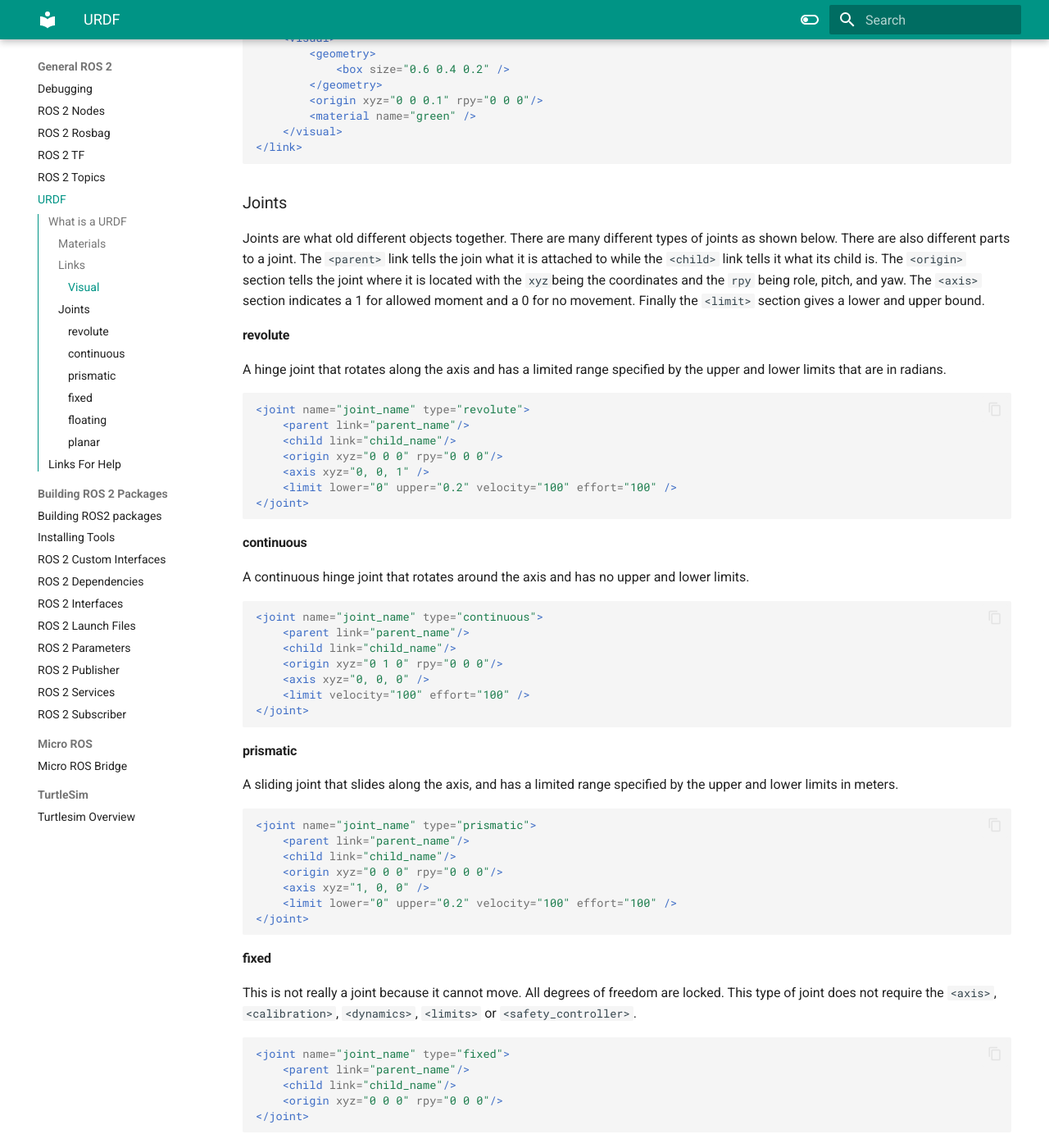
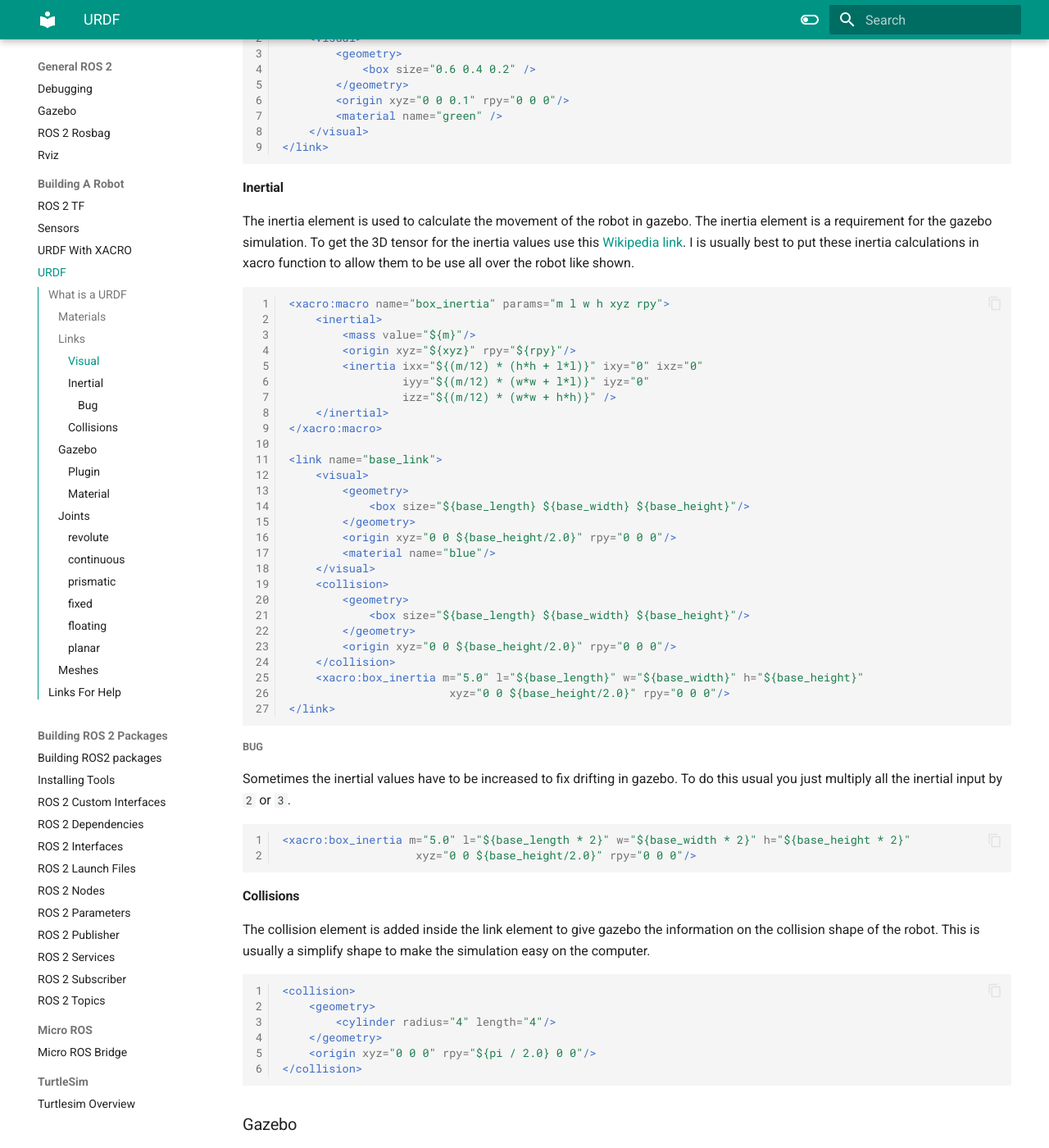
Before and after one commit to thelocker98/ros2-docs, an MkDocs documentation site: the page built from docs/General ROS 2/Building A Robot/URDF.md, in a window 1280 px wide and 1400 px high, scrolled down 2835 px. Shown: the whole window at 82% size. Built offline with MkDocs 1.6.1 and Material for MkDocs 9.7.7, drawn with Linux system fonts in a browser that asks for light colours; some of the changed text lies outside the part shown.

Commit message:
added simulation information

````diff
--- a/docs/General ROS 2/URDF.md
+++ b/docs/General ROS 2/Building A Robot/URDF.md
@@ -87,7 +87,7 @@
 ```
 ### Materials
 Materials allow color and other information to be added to a `<visual>`
-```xml
+```xml linenums="1"
 <material name="green">
 	<color rgba='0 1 0 0'>
 </material>
@@ -111,7 +111,7 @@
 	- **Color**: `<color rgba="r g b a" />` uses RGBA values (alpha for transparency).
 	- **Texture**: `<texture filename="path/to/texture" />` for applying an image.
 
-```xml
+```xml linenums="1"
 <link name="base_link">
 	<visual>
 		<geometry>
@@ -123,6 +123,97 @@
 </link>
 ```
 
+#### Inertial
+The inertia element is used to calculate the movement of the robot in gazebo. The inertia element is a requirement for the gazebo simulation. To get the 3D tensor for the inertia values use this [Wikipedia link](https://en.wikipedia.org/wiki/List_of_moments_of_inertia#List_of_3D_inertia_tensors). I is usually best to put these inertia calculations in xacro function to allow them to be use all over the robot like shown.
+
+```xml linenums="1"
+<xacro:macro name="box_inertia" params="m l w h xyz rpy">
+	<inertial>
+		<mass value="${m}"/>
+		<origin xyz="${xyz}" rpy="${rpy}"/>
+		<inertia ixx="${(m/12) * (h*h + l*l)}" ixy="0" ixz="0"
+				 iyy="${(m/12) * (w*w + l*l)}" iyz="0"
+				 izz="${(m/12) * (w*w + h*h)}" />
+	</inertial>
+</xacro:macro>
+
+<link name="base_link">
+	<visual>
+		<geometry>
+			<box size="${base_length} ${base_width} ${base_height}"/>
+		</geometry>
+		<origin xyz="0 0 ${base_height/2.0}" rpy="0 0 0"/>
+		<material name="blue"/>
+	</visual>
+	<collision>
+		<geometry>
+			<box size="${base_length} ${base_width} ${base_height}"/>
+		</geometry>
+		<origin xyz="0 0 ${base_height/2.0}" rpy="0 0 0"/>
+	</collision>
+	<xacro:box_inertia m="5.0" l="${base_length}" w="${base_width}" h="${base_height}"
+						xyz="0 0 ${base_height/2.0}" rpy="0 0 0"/>
+</link>
+```
+
+##### Bug
+Sometimes the inertial values have to be increased to fix drifting in gazebo. To do this usual you just multiply all the inertial input by `2` or `3`.
+```xml linenums="1"
+<xacro:box_inertia m="5.0" l="${base_length * 2}" w="${base_width * 2}" h="${base_height * 2}"
+					xyz="0 0 ${base_height/2.0}" rpy="0 0 0"/>
+```
+#### Collisions
+The collision element is added inside the link element to give gazebo the information on the collision shape of the robot. This is usually a simplify shape to make the simulation easy on the computer.
+```xml linenums="1"
+<collision>
+	<geometry>
+		<cylinder radius="4" length="4"/>
+	</geometry>
+	<origin xyz="0 0 0" rpy="${pi / 2.0} 0 0"/>
+</collision>
+```
+
+### Gazebo
+The gazebo element allows you to specifies information for gazebo.
+#### Plugin
+The plugin feature of URDF for gazebo lets you add ROS topics to URDF files so that you can simulate different inputs and outputs of values.
+
+```xml
+<gazebo>
+	<plugin name="diff_drive_controller" filename="libgazebo_ros_diff_drive.so">
+		<!-- Update rate in Hz -->
+		<update_rate>50</update_rate>
+		<!-- Wheels -->
+		<left_joint>base_left_wheel_joint</left_joint>
+		<right_joint>base_right_wheel_joint</right_joint>
+		<!-- Size -->
+		<wheel_separation>${wheel_length + base_width}</wheel_separation>
+		<wheel_diameter>${wheel_radius}</wheel_diameter>
+		<!-- Ros Topic -->
+		<command_topic>cmd_vel</command_topic>
+		<!-- output -->
+		<publish_odom>true</publish_odom>
+		<publish_odom_tf>true</publish_odom_tf>
+		<publish_wheel_tf>true</publish_wheel_tf>
+		<odometry_topic>odom</odometry_topic>
+		<odometry_frame>odom</odometry_frame>
+		<robot_base_frame>base_footprint</robot_base_frame>
+	</plugin>
+</gazebo>
+```
+
+#### Material
+Adding material to gazebo you have to add a custom gazebo material.
+```xml
+<!-- the reference field gives gazebo the URDF link element  -->
+<gazebo reference="link_name">
+	<!-- Material Color -->
+	<material>Gazebo/Gray</material>
+	<!-- friction values -->
+	<mu1 value="0.1" />
+	<mu2 value="0.1" />
+</gazebo>
+```
 
 ### Joints
 Joints are what old different objects together. There are many different types of joints as shown below. There are also different parts to a joint. The `<parent>` link tells the join what it is attached to while the `<child>` link tells it what its child is. The `<origin>` section tells the joint where it is located with the `xyz`being the coordinates and the `rpy` being role, pitch, and yaw. The `<axis>` section indicates a 1 for allowed moment and a 0 for no movement. Finally the `<limit>` section gives a lower and upper bound.
@@ -189,7 +280,19 @@
 </joint>
 ```
 
-
+### Meshes
+This allows you to import meshes into your URDF from CAD programs. This allows you to add complex parts to your robot.
+```xml
+<link name="base_link">
+	<visual>
+		<geometry>
+			<mesh filename="package://package/meshes/folder_name/filename.stl" scale="0.001 0.001 0.001"/>
+		</geometry>
+		<origin xyz="0 0 0.1" rpy="0 0 0"/>
+		<material name="green" />
+	</visual>
+</link>
+```
 ## Links For Help
 Here are some links for help.
 - [ROS.org](https://wiki.ros.org/urdf/XML)
--- /dev/null
+++ b/docs/General ROS 2/Rviz.md
@@ -0,0 +1 @@
+# Rviz
````
Also changed, not shown: docs/General ROS 2/Building A Robot/Sensors.md (added, +105 -0 lines), docs/General ROS 2/Building A Robot/URDF With XACROs.md (added, +355 -0 lines), docs/General ROS 2/Building ROS 2 Packages/ROS 2 Launch Files.md (+1 -1 lines), docs/General ROS 2/Gazebo.md (added, +80 -0 lines), docs/General ROS 2/Building A Robot/ROS 2 TF.md (renamed from docs/General ROS 2/ROS 2 TF.md), docs/General ROS 2/Building ROS 2 Packages/ROS 2 Nodes.md (renamed from docs/General ROS 2/ROS 2 Nodes.md), docs/General ROS 2/Building ROS 2 Packages/ROS 2 Topics.md (renamed from docs/General ROS 2/ROS 2 Topics.md).
